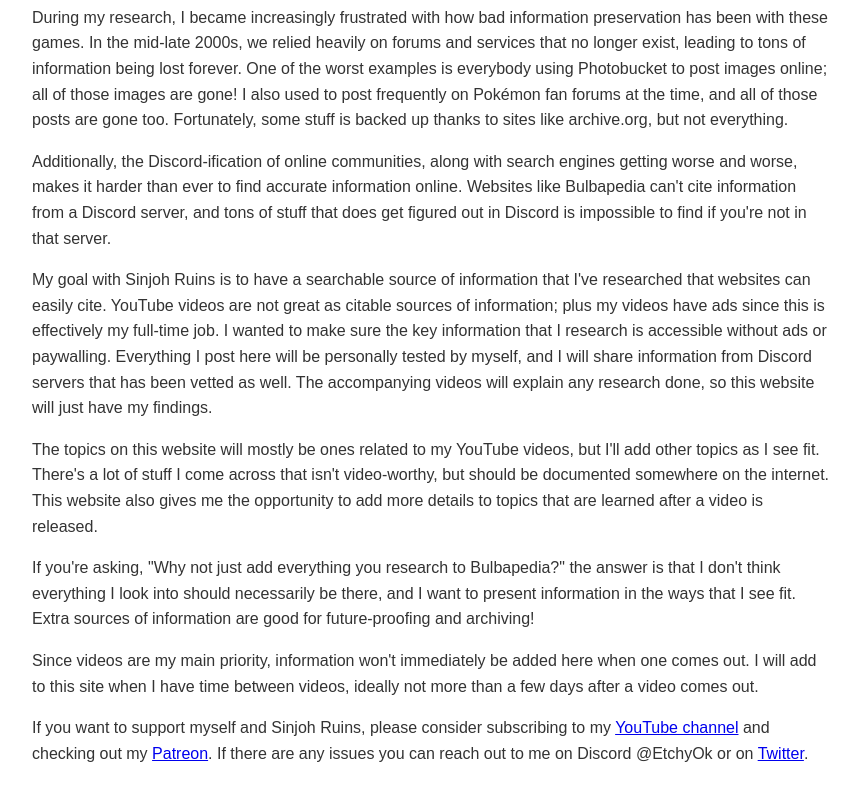
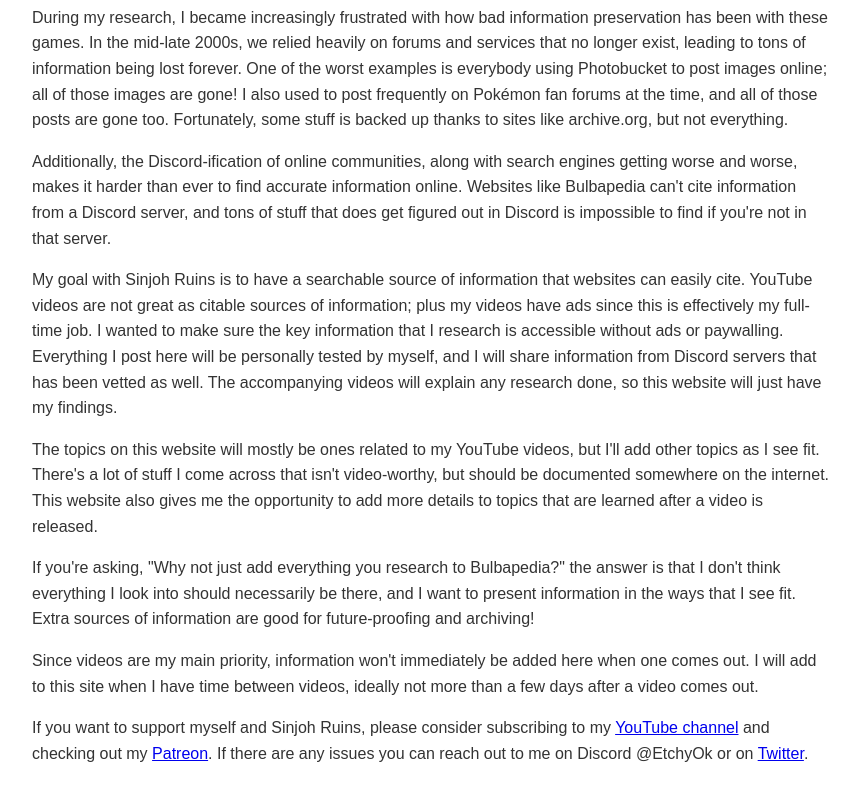
Before and after one commit to SinjohRuins/SinjohRuins.github.io, a plain HTML site: page index.html in a window 1280 px wide. Shown: the part 970-1770 px from the top of the page, without its empty margins (283-1142 px from the left). Drawn offline with nearby package versions, Linux system fonts and the light colour scheme.

Commit message:
Update index.html

```diff
--- a/index.html
+++ b/index.html
@@ -47,7 +47,7 @@
             <p>My name is Matt, but online I go by Etchy! I'm a Pokémon speedrunner and TCG player. Recently I've also started making YouTube videos researching undocumented or unconfirmed topics in Pokémon. These topics are mostly related to the Generation 4 Pokémon games, hence the title of the website!</p>
         	<p>During my research, I became increasingly frustrated with how bad information preservation has been with these games. In the mid-late 2000s, we relied heavily on forums and services that no longer exist, leading to tons of information being lost forever. One of the worst examples is everybody using Photobucket to post images online; all of those images are gone! I also used to post frequently on Pokémon fan forums at the time, and all of those posts are gone too. Fortunately, some stuff is backed up thanks to sites like archive.org, but not everything.</p>
         	<p>Additionally, the Discord-ification of online communities, along with search engines getting worse and worse, makes it harder than ever to find accurate information online. Websites like Bulbapedia can't cite information from a Discord server, and tons of stuff that does get figured out in Discord is impossible to find if you're not in that server.</p>
-        	<p>My goal with Sinjoh Ruins is to have a searchable source of information that I've researched that websites can easily cite. YouTube videos are not great as citable sources of information; plus my videos have ads since this is effectively my full-time job. I wanted to make sure the key information that I research is accessible without ads or paywalling. Everything I post here will be personally tested by myself, and I will share information from Discord servers that has been vetted as well. The accompanying videos will explain any research done, so this website will just have my findings.</p>
+        	<p>My goal with Sinjoh Ruins is to have a searchable source of information that websites can easily cite. YouTube videos are not great as citable sources of information; plus my videos have ads since this is effectively my full-time job. I wanted to make sure the key information that I research is accessible without ads or paywalling. Everything I post here will be personally tested by myself, and I will share information from Discord servers that has been vetted as well. The accompanying videos will explain any research done, so this website will just have my findings.</p>
         	<p>The topics on this website will mostly be ones related to my YouTube videos, but I'll add other topics as I see fit. There's a lot of stuff I come across that isn't video-worthy, but should be documented somewhere on the internet. This website also gives me the opportunity to add more details to topics that are learned after a video is released.</p>
         	<p>If you're asking, "Why not just add everything you research to Bulbapedia?" the answer is that I don't think everything I look into should necessarily be there, and I want to present information in the ways that I see fit. Extra sources of information are good for future-proofing and archiving!</p>
         	<p>Since videos are my main priority, information won't immediately be added here when one comes out. I will add to this site when I have time between videos, ideally not more than a few days after a video comes out.</p>
```
